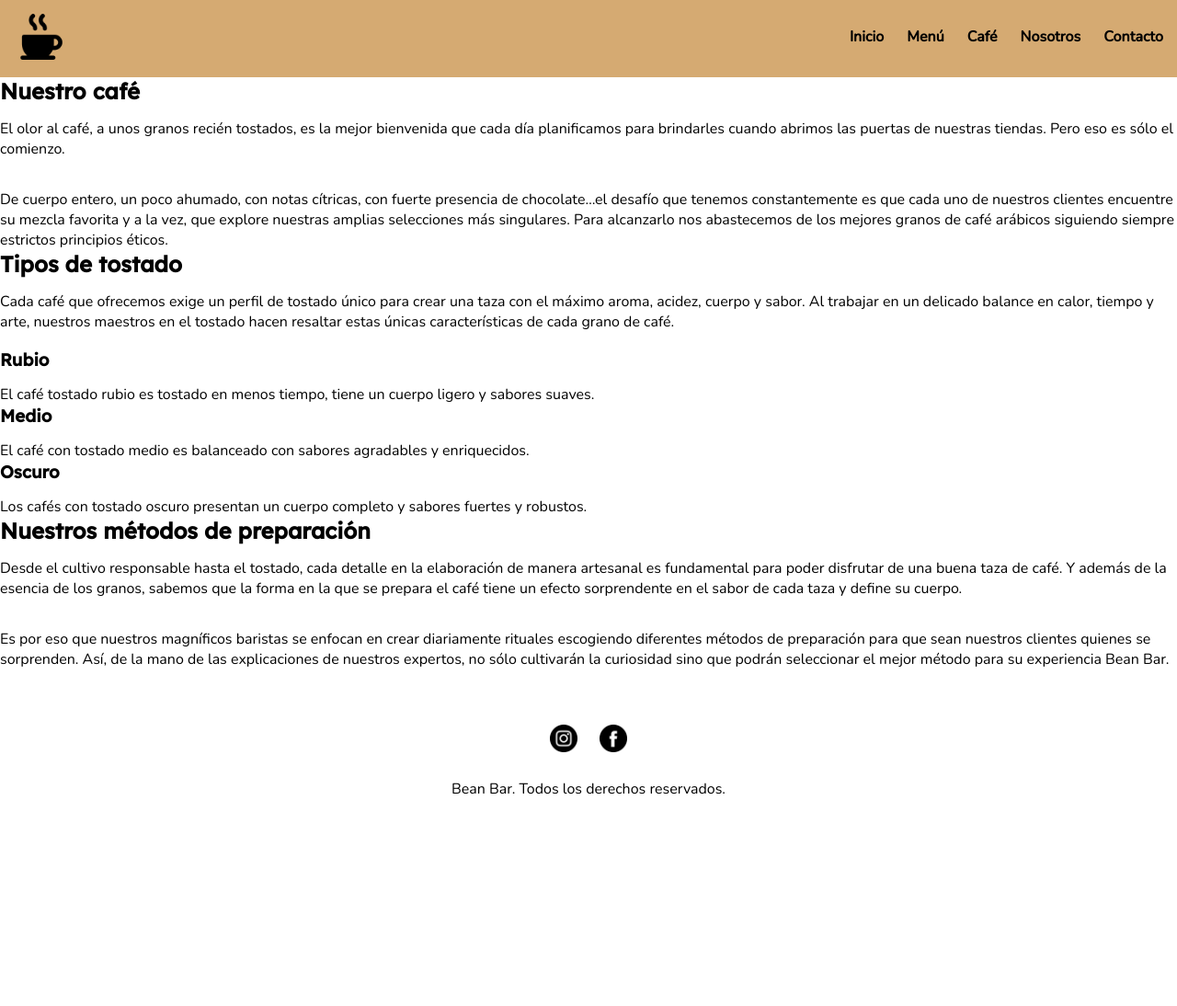
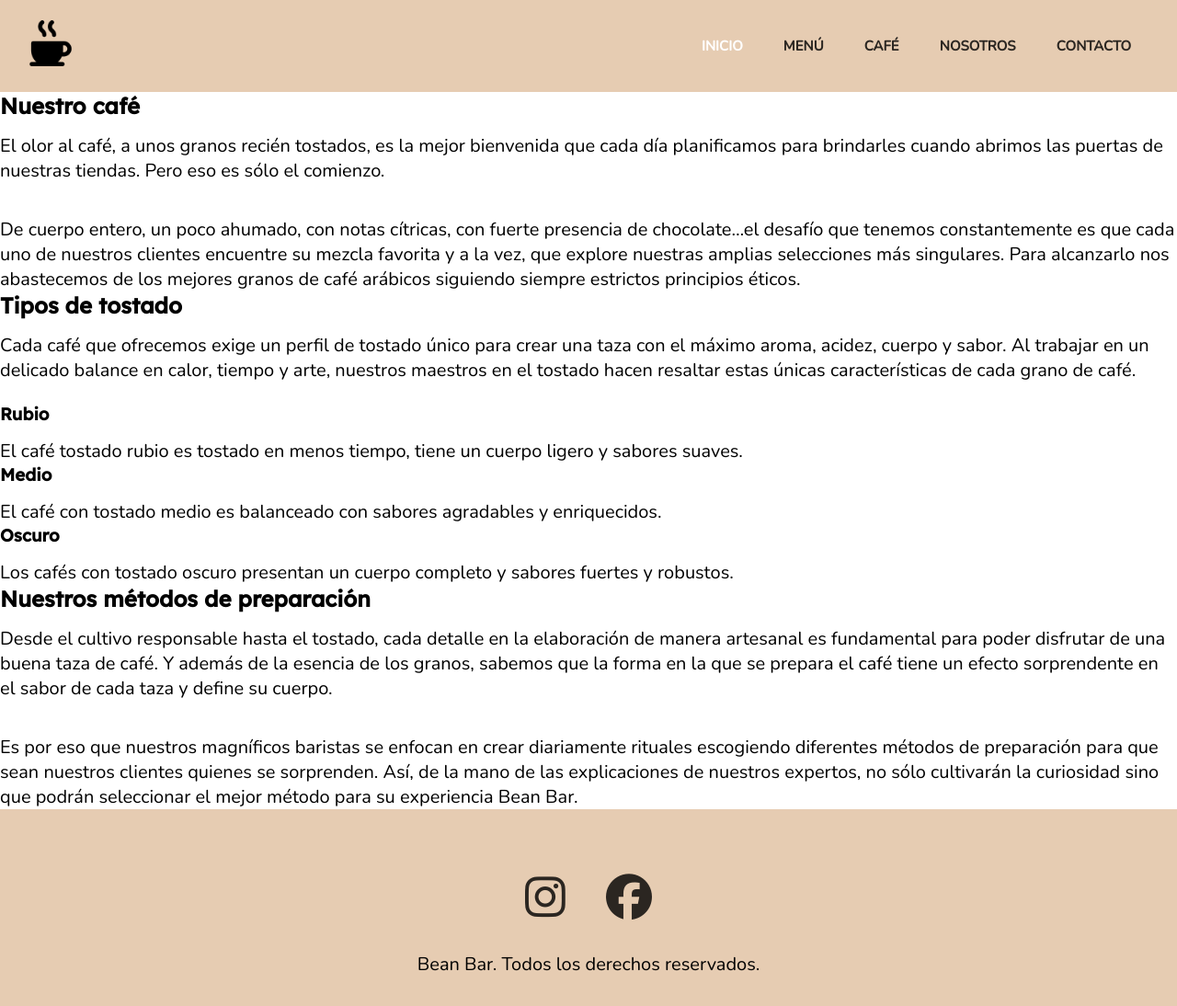
Before and after one commit to valenf73/bean-bar, a plain HTML site: page pages/cafe.html in a window 1280 px wide. Shown: the whole page at 92% size. Before the commit the page ends 869 px from the top, so only its background shows below. Drawn offline with nearby package versions, Linux system fonts and the light colour scheme.

Commit message:
Index terminado

```diff
--- a/css/style.css
+++ b/css/style.css
@@ -1,12 +1,8 @@
 @import url('https://fonts.googleapis.com/css2?family=Lexend:wght@300;500&family=Nunito:wght@400;500&display=swap');
 
-/** FONTS **/
+
 .primario {
     font-family: 'Lexend', sans-serif;
-}
-
-.secundario {
-    font-family: 'Nunito', sans-serif;
 }
 
 /** SELECTOR UNIVERSAL **/
@@ -14,36 +10,83 @@
     margin: 0;
     padding: 0;
     box-sizing: border-box;
+    text-decoration: none;
+    list-style: none;
+}
+
+body {
+    font-family: 'Nunito', sans-serif;
+    overflow-x: hidden; /*! SE UTILIZO EXCLUSIVAMENTE POR LA LIBRERIA AOS !*/
 }
 
 /** HEADER **/
 header {
-    background-color: #D5AA72;
+    width: 100%;
+    background-color: #E6CCB2;
     display: flex;
     justify-content: space-between;
     align-items: center;
 }
-
 header a img {
     width: 50px;
     height: 50px;
-    margin: 15px 15px 15px 20px;
+    margin: 15px 15px 15px 30px;
 }
 
-header nav ul {
-    list-style: none;
+header nav {
+    height: 100px;
+    width: 100%;
     display: flex;
+    justify-content: flex-end;
+    align-items: center;
 }
 
-header nav ul li {
-    margin: 10px 15px 15px 10px;
+.bar-btn {
+    font-size: 25px;
+    margin-right: 20px;
+    cursor: pointer;
 }
 
-header nav ul li a {
-    text-decoration: none;
-    color: black;
+.nav-menu {
+    position: fixed;
+    width: 100%;
+    height: 0vh;
+    top: 100px;
+    background: #fdecd4;
+    text-align: center;
+    transition: all .5s;
 }
 
+.nav-menu li {
+    display: none;
+    line-height: 30px;
+    margin: 50px 0;
+    transition: all .5s;
+}
+
+.nav-menu li a {
+    color: #000000d0;
+    font-size: 16px;
+    text-transform: uppercase;
+    font-weight: 600;
+}
+
+.nav-menu li a.active, .nav-menu li a:hover {
+    color: #ffffff;
+    transition: .5s;
+}
+
+#check {
+    display: none;
+}
+
+#check:checked ~ .nav-menu {
+    height: 100vh;
+}
+
+#check:checked ~ .nav-menu li {
+    display: block;
+}
 
 /** MAIN **/
 main div img {
@@ -52,17 +95,22 @@ main div img {
 }
 
 main section img {
-    width: 500px;
+    width: 50% /** QUIERO QUE SIEMPRE OCUPE LA MITAD DEL AREA DESIGNADA**/;
     height: auto;
 }
 
 
 p {
     margin-top: 15px;
+    font-size: 20px;
+    font-weight: 400;
 }
 
 main section div div p {
+    width: 50%; /** QUIERO QUE SIEMPRE OCUPE LA MITAD DEL AREA DESIGNADA**/
     margin-left: 20px;
+    margin-right: 20px;
+    text-align: left;
 }
 
 div h2 {
@@ -73,11 +121,17 @@ li {
     font-weight: bolder;
 }
 
+.card-1, .card-2, .card-3{
+    background-color: #000000d7;
+}
+
+.titulo-claro {
+    color: #ffffff;
+}
 .alinear {
     display: flex;
     align-items: center;
-    border: solid 2px #4C2818;
-    background-color: #A66A2C;
+    background-color: #DDB892;
 }
 
 .hero {
@@ -88,6 +142,7 @@ li {
     font-size: 50px;
     background-image: url(../img/hero-cafeteria.jpg);
     background-position: center;
+    background-attachment: fixed;
     background-repeat: no-repeat;
     background-size: cover;
     display: flex;
@@ -97,6 +152,8 @@ li {
 }
 
 section div h2 {
+    font-family: 'Lexend', sans-serif;
+    text-transform: uppercase;
     font-size: 40px;
     padding: 20px;
     text-align: center;
@@ -104,12 +161,90 @@ section div h2 {
 
 /** FOOTER **/
 footer {
-    margin-top: 50px;
+    padding: 50px;
     text-align: center;
+    background-color: #E6CCB2;
 }
 
-footer div img {
-    width: 30px;
-    height: 30px;
-    margin: 10px 10px 10px 10px;
+footer div a i {
+    font-size: 50px;
+    padding: 20px;
+    color: #000000d0;
+    transition: all .5s;
 }
+
+footer div a i:hover {
+    color: #ffffff;
+    transition: .5s;
+}
+
+/** MEDIA QUERYS **/
+@media screen and (min-width: 768px) {
+    nav {
+        height: 100px;
+    }
+
+    .bar-btn {
+        display: none;
+    }
+
+    .nav-menu {
+        position: relative;
+        height: 100px;
+        top: 0;
+        background: none;
+        transition: none;
+        text-align: right;
+        margin-right: 30px;
+    }
+
+    .nav-menu li {
+        display: inline-block;
+        line-height: 100px;
+        margin: 0 20px;
+        transition: none;
+    }
+
+    .nav-menu li a {
+        font-size: 15px;
+    }
+}
+
+
+@media (max-width: 991.98px) {
+    .alinear img {
+        width: 50%;
+    }
+
+    .alinear p {
+        width: 50%;
+    }
+}
+
+
+@media (max-width: 672px) {
+    .alinear {
+        flex-direction: column;
+    }
+    .alinear img {
+        width: 100%;
+    }
+    .alinear p {
+        margin-top: 25px;
+        margin-bottom: 25px;
+        width: 80%;
+    }
+}
+
+@media (max-width: 400px) {
+    section div h2 {
+        font-size: 20px;
+        margin: 0;
+        padding-left: 0;
+        padding-right: 0;
+    }
+
+    .alinear p {
+        font-size: 10px;
+    }
+}
--- a/pages/cafe.html
+++ b/pages/cafe.html
@@ -5,20 +5,26 @@
     <meta http-equiv="X-UA-Compatible" content="IE=edge" />
     <meta name="viewport" content="width=device-width, initial-scale=1.0" />
     <link rel="stylesheet" href="../css/style.css">
+    <!--!FONT-AWESOME!-->
+    <script src="https://kit.fontawesome.com/31136155ab.js" crossorigin="anonymous"></script>
     <link rel="icon" href="../img/logo.png">
     <title>Bean Bar</title>
   </head>
 
   <body>
     <header>
-        <a href="../index.html"><img src="../img/logo.png" alt="logo"></a>
+      <a href="./index.html"><img src="../img/logo.png" alt="logo"></a>
       <nav>
-        <ul class="secundario">
-          <li><a href="../index.html">Inicio</a></li>
-          <li><a href="../pages/menu.html">Menú</a></li>
-          <li><a href="../pages/cafe.html">Café</a></li>
-          <li><a href="../pages/nosotros.html">Nosotros</a></li>
-          <li><a href="../pages/contacto.html">Contacto</a></li>
+        <input type="checkbox" name="" id="check">
+        <label for="check" class="bar-btn">
+          <i class="fa-solid fa-bars"></i>
+        </label>
+        <ul class="nav-menu">
+          <li><a class="active" href="../index.html">Inicio</a></li>
+          <li><a href="menu.html">Menú</a></li>
+          <li><a href="cafe.html">Café</a></li>
+          <li><a href="nosotros.html">Nosotros</a></li>
+          <li><a href="contacto.html">Contacto</a></li>
         </ul>
       </nav>
     </header>
@@ -58,13 +64,13 @@
     </main>
 
     <footer>
-        <div>
-            <img src="../img/instagram.png" alt="logo-instagram">
-            <img src="../img/facebook.png" alt="logo-facebook">
-            <p class="secundario">
+      <div>
+          <a href=""><i class="fa-brands fa-instagram"></i></a>
+          <a href=""><i class="fa-brands fa-facebook"></i></a>
+          <p>
               Bean Bar. Todos los derechos reservados.
-            </p>
-        </div>
+          </p>
+      </div>
     </footer>
   </body>
 
```
Also changed, not shown: index.html (+22 -23 lines), pages/contacto.html (+19 -13 lines), pages/menu.html (+19 -14 lines), pages/nosotros.html (+19 -14 lines), 2 other files.
